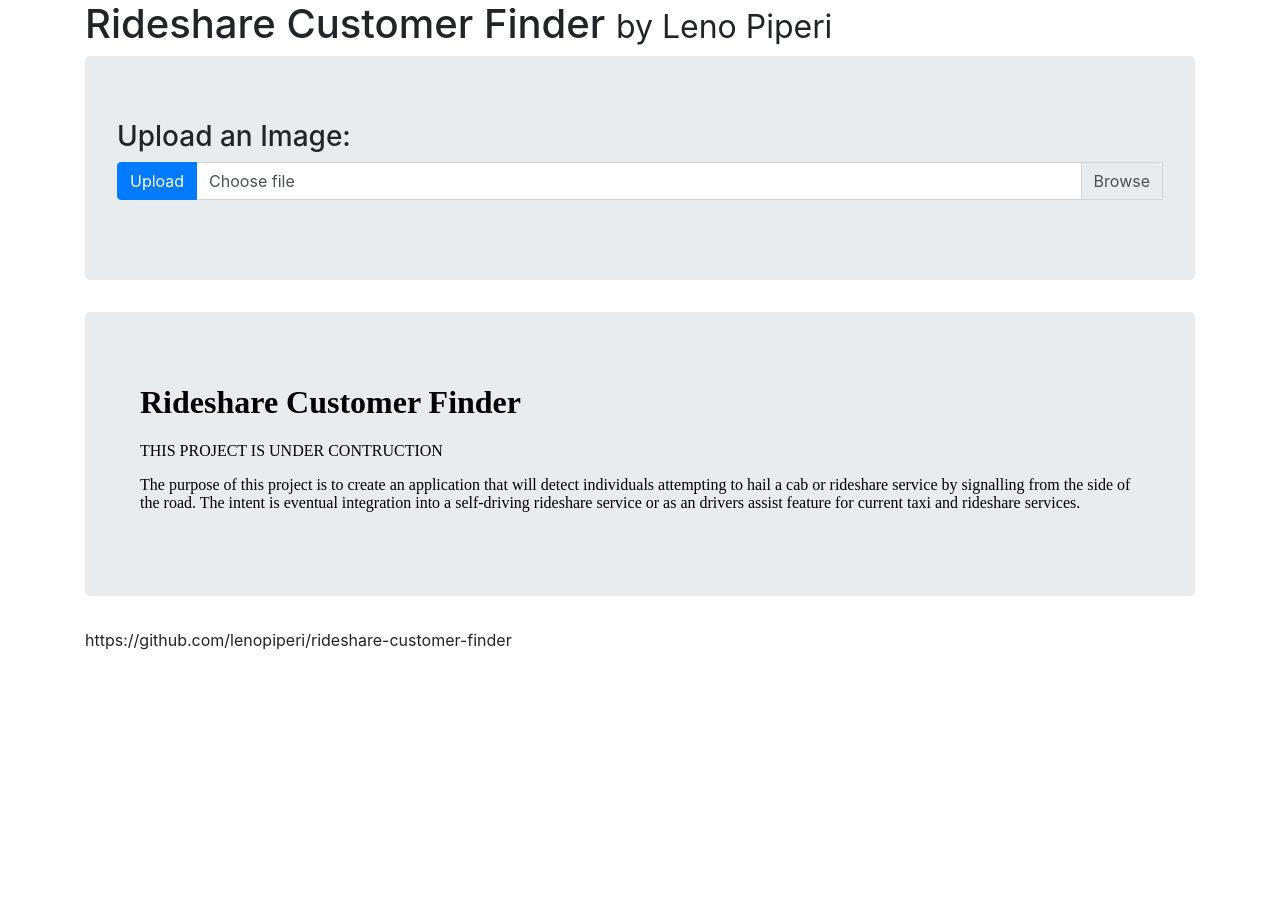
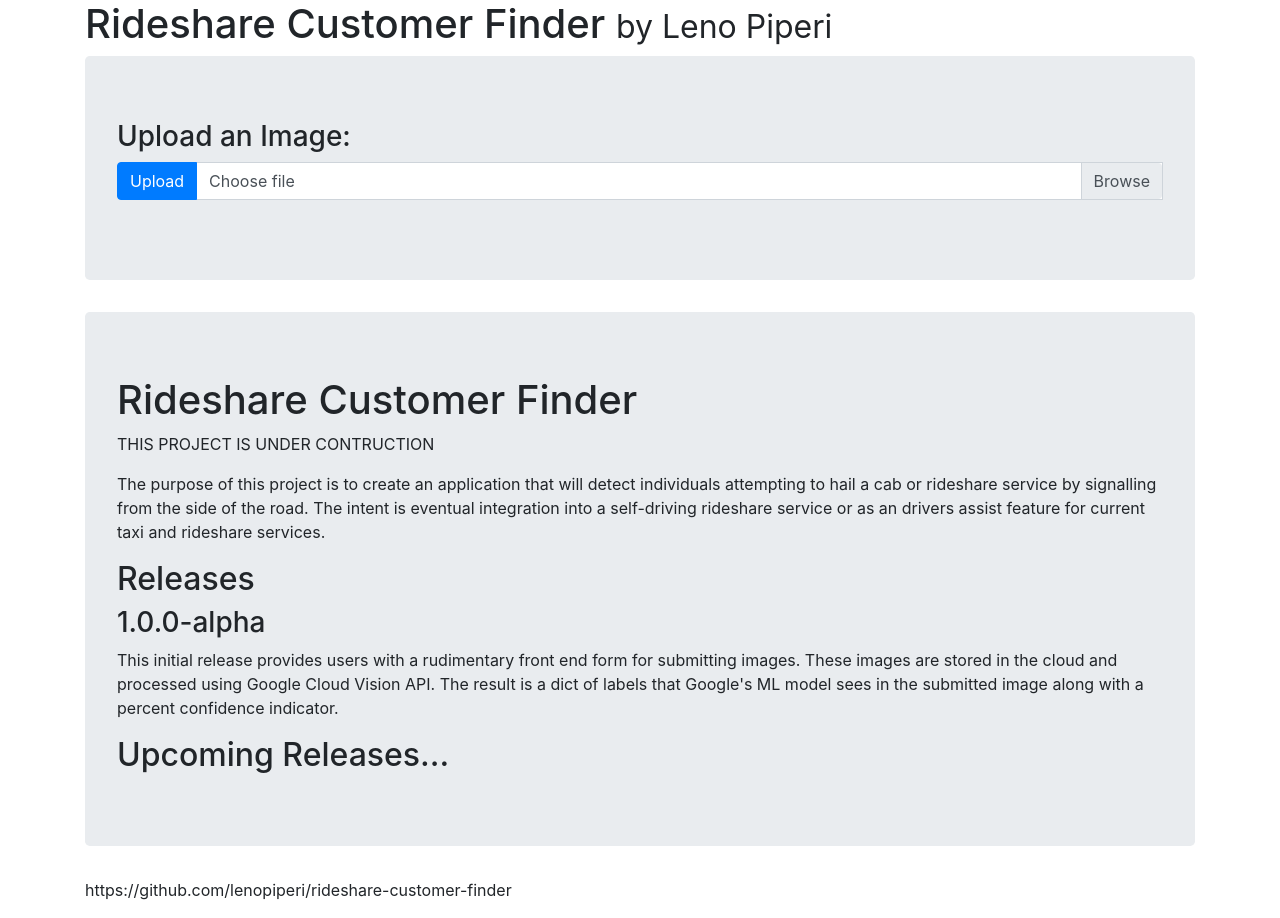
Before and after one commit to lenopiperi/rideshare-customer-finder, a website: page node-service/index.html in a window 1280 px wide. Before the commit the page ends 800 px from the top, so only its background shows below. Drawn offline with nearby package versions, Linux system fonts and the light colour scheme.

Commit message:
modified index.html to directly apply README decription

```diff
--- a/node-service/index.html
+++ b/node-service/index.html
@@ -50,8 +50,15 @@
 
   </div>
 
-       <div class="jumbotron" @font-family-sans-serif>
-      <object class="container" data="../README.html" type="text/html"></object>
+       <div class="jumbotron" >
+      <!-- <object class="container" data="../README.html" type="text/html"></object> -->
+      <h1 id="rideshare-customer-finder">Rideshare Customer Finder</h1>
+<p>THIS PROJECT IS UNDER CONTRUCTION</p>
+<p>The purpose of this project is to create an application that will detect individuals attempting to hail a cab or rideshare service by signalling from the side of the road. The intent is eventual integration into a self-driving rideshare service or as an drivers assist feature for current taxi and rideshare services.</p>
+<h2 id="releases">Releases</h2>
+<h3 id="1-0-0-alpha">1.0.0-alpha</h3>
+<p>This initial release provides users with a rudimentary front end form for submitting images. These images are stored in the cloud and processed using Google Cloud Vision API. The result is a dict of labels that Google&#39;s ML model sees in the submitted image along with a percent confidence indicator.</p>
+<h2 id="upcoming-releases-">Upcoming Releases...</h2>
      </div>
 
 
```
